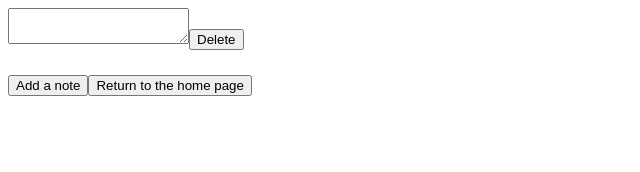
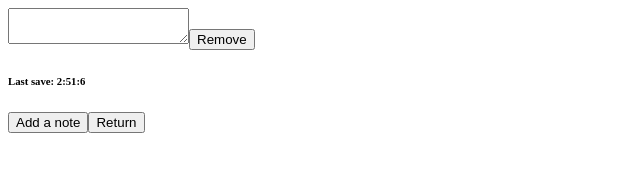
Before and after one commit to victoramaim/Comp-4537-Lab-1, a plain HTML site: page writer.html in a window 1280 px wide. Both pictures are taken after a click on the button "Add a note". Shown: the whole page, without its empty margins (0-640 px from the left). Drawn offline with Linux system fonts and the light colour scheme.

Commit message:
Fixed the reading portion

```diff
--- /dev/null
+++ b/js/note.js
@@ -0,0 +1,63 @@
+class Card {
+    constructor(text, id) {
+        this.text = text;
+        this.id = id;
+    }
+}
+
+class CardGroup {
+    constructor() {
+        this.list = [];
+    }
+
+    remove(card) {
+        // Credit:
+        // https://stackoverflow.com/questions/5767325/how-can-i-remove-a-specific-item-from-an-array-in-javascript
+        let index = this.list.indexOf(card);
+        if (index > -1) {
+            this.list.splice(index, 1);
+        }
+
+        localStorage.setItem('cards', JSON.stringify(this.list));
+        draw();
+    }
+
+    add(card) {
+        this.list.push(card);
+        draw();
+    }
+
+    update(card) {
+        let textarea = document.getElementById(`textarea-${card.id}`);
+        card.text = textarea.value;
+
+        if (card.text != messages.EMPTY) {
+            textarea.addEventListener("input", () => {
+                localStorage.setItem(`${components.NOTES}`, JSON.stringify(this.list));
+                last_saved();
+            });
+        }
+    }
+}
+
+// Credit: Mark Walters
+// https://stackoverflow.com/questions/10211145/getting-current-date-and-time-in-javascript
+function last_saved() {
+    let time = document.getElementById(components.TIME);
+    let currentdate = new Date();
+    let datetime = `${messages.LAST_SAVED}`
+        + currentdate.getHours() + ":"
+        + currentdate.getMinutes() + ":"
+        + currentdate.getSeconds();
+    time.innerHTML = datetime;
+}
+
+function init() {
+    cardgroup = new CardGroup();
+    let storedCards = JSON.parse(localStorage.getItem(`${components.NOTES}`)) || [];
+    cardgroup.list = storedCards;
+
+    last_saved();
+
+    draw();
+}
--- a/js/utility.js
+++ /dev/null
@@ -1,68 +0,0 @@
-// Class for the notes themselves
-class Note {
-    constructor(text, id) {
-        this.text = text;
-        this.id = id;
-    }
-}
-
-// Chatgpt was used as a reference for this function
-// Class for the group of notes (the list)
-class NoteGroup {
-    constructor() {
-        this.list = [];
-    }
-
-    // Deletes a note from the list
-    delete(note) {
-        let index = this.list.indexOf(note);
-        if (index > -1) {
-            this.list.splice(index, 1);
-        }
-
-        localStorage.setItem('notes', JSON.stringify(this.list));
-        draw();
-    }
-
-    // Adds a note to the list
-    add(note) {
-        this.list.push(note);
-        draw();
-    }
-
-    // Updates a note in the list, and adds information to local storage
-    update(note) {
-        let textarea = document.getElementById(`textarea-${note.id}`);
-        note.text = textarea.value;
-
-        if (note.text != messages.EMPTY) {
-            textarea.addEventListener("input", () => {
-                localStorage.setItem(`${components.NOTES}`, JSON.stringify(this.list));
-                Saved();
-            });
-        }
-    }
-}
-
-// Chatgpt was used as a reference for this function
-// Draw the current state of the card group
-function Saved() {
-    let time = document.getElementById(components.TIME);
-    let currentdate = new Date();
-    let datetime = `${messages.SAVED}`
-        + currentdate.getHours() + ":"
-        + currentdate.getMinutes() + ":"
-        + currentdate.getSeconds();
-    time.innerHTML = datetime;
-}
-
-// Initialize the notes
-function init() {
-    notegroup = new NoteGroup();
-    let savedNotes = JSON.parse(localStorage.getItem(`${components.NOTES}`)) || [];
-    cardgroup.list = savedNotes;
-
-    Saved();
-
-    draw();
-}
--- /dev/null
+++ b/js/writer.js
@@ -0,0 +1,54 @@
+let cardgroup;
+
+function draw() {
+    let cardContainer = document.getElementById(`${components.NOTECONTAINER}`);
+    cardContainer.innerHTML = messages.EMPTY;
+
+    // for each was chatgpt's idea
+    cardgroup.list.forEach(card => {
+        let card_el = document.createElement(components.DIV);
+        card_el.classList.add(components.NOTE);
+
+        let textarea = document.createElement('textarea');
+        textarea.value = card.text;
+        textarea.id = `textarea-${card.id}`; // appending card id to each textarea was chatgpts idea
+        card_el.appendChild(textarea);
+
+        let remove_button = document.createElement(components.BUTTON);
+        remove_button.innerText = messages.REMOVE;
+        remove_button.addEventListener("click", () => cardgroup.remove(card));
+        card_el.appendChild(remove_button);
+
+        cardContainer.appendChild(card_el);
+
+        textarea.addEventListener("input", () => cardgroup.update(card));
+    });
+}
+
+function form() {
+    let card = new Card('', cardgroup.list.length);
+    cardgroup.add(card);
+}
+
+document.addEventListener('DOMContentLoaded', function () {
+    let cardContainer = document.createElement(components.DIV);
+    cardContainer.id = components.NOTECONTAINER;
+    document.body.appendChild(cardContainer);
+
+    let time = document.createElement(components.H6);
+    time.id = 'time';
+    document.body.appendChild(time);
+
+    let add_button = document.createElement(components.BUTTON);
+    add_button.textContent = messages.ADD;
+    add_button.addEventListener('click', () => form());
+    document.body.appendChild(add_button);
+
+    let return_button = document.createElement(components.BUTTON);
+    return_button.textContent = messages.RETURN;
+    return_button.addEventListener('click', () => window.location.href = '/index.html');
+    document.body.appendChild(return_button);
+
+    init();
+    //setInterval(() => init(), 2000);
+});
--- a/js/writter.js
+++ /dev/null
@@ -1,55 +0,0 @@
-let notegroup;
-
-function draw() {
-    let noteContainer = document.getElementById(`${components.NOTECONTAINER}`);
-    noteContainer.innerHTML = messages.EMPTY;
-
-    // Chatgpt was used as a reference for this for each loop
-    notegroup.list.forEach(note => {
-        let noteEl = document.createElement(components.DIV);
-        noteEl.classList.add(components.NOTE);
-
-        let textarea = document.createElement('textarea');
-        textarea.value = note.text;
-        textarea.id = `textarea-${note.id}`; // appending card id to each textarea was chatgpts idea
-        noteEl.appendChild(textarea);
-
-        let delete_button = document.createElement(components.BUTTON);
-        delete_button.innerText = messages.DELETE;
-        delete_button.addEventListener("click", () => notegroup.delete(note));
-        noteEl.appendChild(delete_button);
-
-        noteContainer.appendChild(noteEl);
-
-        textarea.addEventListener("input", () => notegroup.update(note));
-    });
-}
-
-function form() {
-    let note = new Note('', notegroup.list.length);
-    notegroup.add(note);
-}
-
-document.addEventListener('DOMContentLoaded', function () {
-    let noteContainer = document.createElement(components.DIV);
-    noteContainer.id = components.NOTECONTAINER;
-    document.body.appendChild(noteContainer);
-
-    let time = document.createElement(components.H6);
-    time.id = 'time';
-    document.body.appendChild(time);
-
-    let add_button = document.createElement(components.BUTTON);
-    add_button.textContent = messages.ADD;
-    add_button.addEventListener('click', () => form());
-    document.body.appendChild(add_button);
-
-    // Button to return to home page
-    let home_button = document.createElement(components.BUTTON);
-    home_button.textContent = messages.HOME;
-    home_button.addEventListener('click', () => window.location.href = '/index.html');
-    document.body.appendChild(home_button);
-
-    // Initialize
-    init();
-});
--- a/lang/messages/en/user.js
+++ b/lang/messages/en/user.js
@@ -1,24 +1,23 @@
-// Strings for the user interface
 const messages = {
+    NULL: "Notes cannot be empty.",
+    EMPTY: "",
+    REMOVE: "Remove",
     ADD: "Add a note",
-    DELETE: "Delete",
-    EMPTY: "",
-    HOME: "Return to the home page",
-    NULL: "Notes cannot be empty.",
-    SAVED: "Last save: "
+    SUBMIT: "Submit",
+    LAST_SAVED: "Last save: ",
+    RETURN: "Return",
 }
 
 const components = {
-    BUTTON: "button",
-    DIV: "div",
-    H1: "h1",
-    H6: "h6",
-    INPUT: "user-input",
-    LABEL: "label",
+    INPUT: "input",
+    TEXT: "text",
     NOTE: "note",
     NOTES: "notes",
     NOTECONTAINER: "noteContainer",
-    TEXT: "text",
-    TEXTAREA: "textarea",
+    BUTTON: "button",
+    DIV: "div",
+    LABEL: "label",
+    H1: "h1",
+    H6: "h6",
     TIME: "time"
 }
--- a/writer.html
+++ b/writer.html
@@ -1,14 +1,14 @@
 <!DOCTYPE html>
 <html lang="en">
 <head>
-  <meta charset="UTF-8">
-  <meta name="viewport" content="width=device-width, initial-scale=1.0">
-  <link rel="stylesheet" href="css/style.css">
-  <title>Writer Page</title>
+    <meta charset="UTF-8">
+    <meta name="viewport" content="width=device-width, initial-scale=1.0">
+    <title>Writer</title>
+    <link href="/css/index.css" rel="stylesheet">
 </head>
 <body>
-  <script src="js/writter.js"></script>
-  <script src="js/utility.js"></script>
-  <script src="lang/messages/en/user.js"></script>
+    <script src="js/writer.js"></script>
+    <script src="js/note.js"></script>
+    <script src="lang/messages/en/user.js"></script>
 </body>
 </html>
```
Also changed, not shown: index.html (+9 -7 lines), js/reader.js (+19 -23 lines), reader.html (+7 -7 lines).
